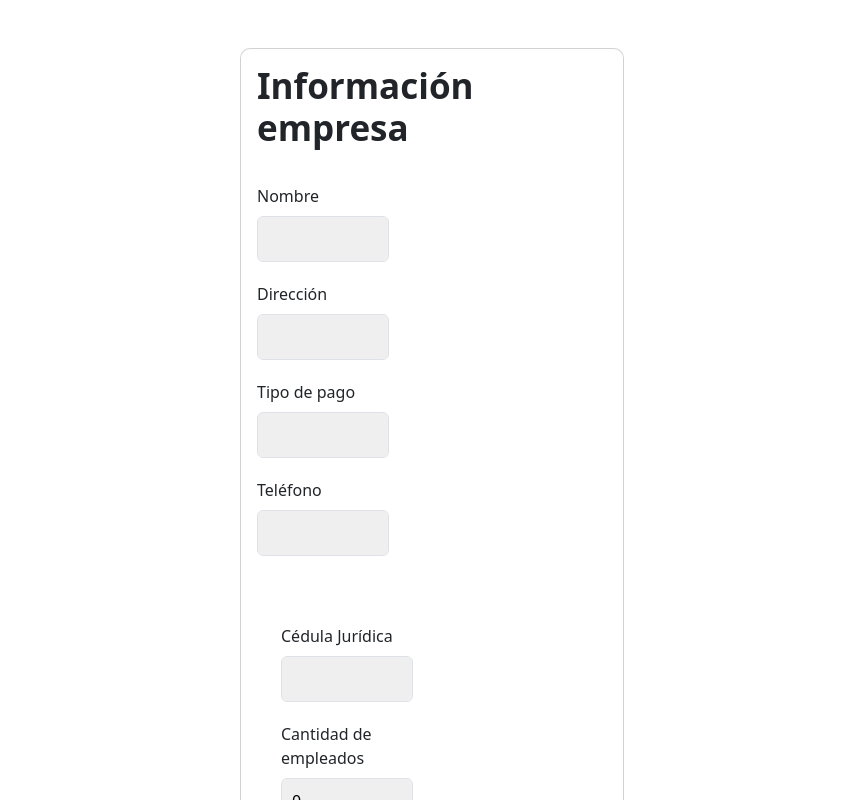
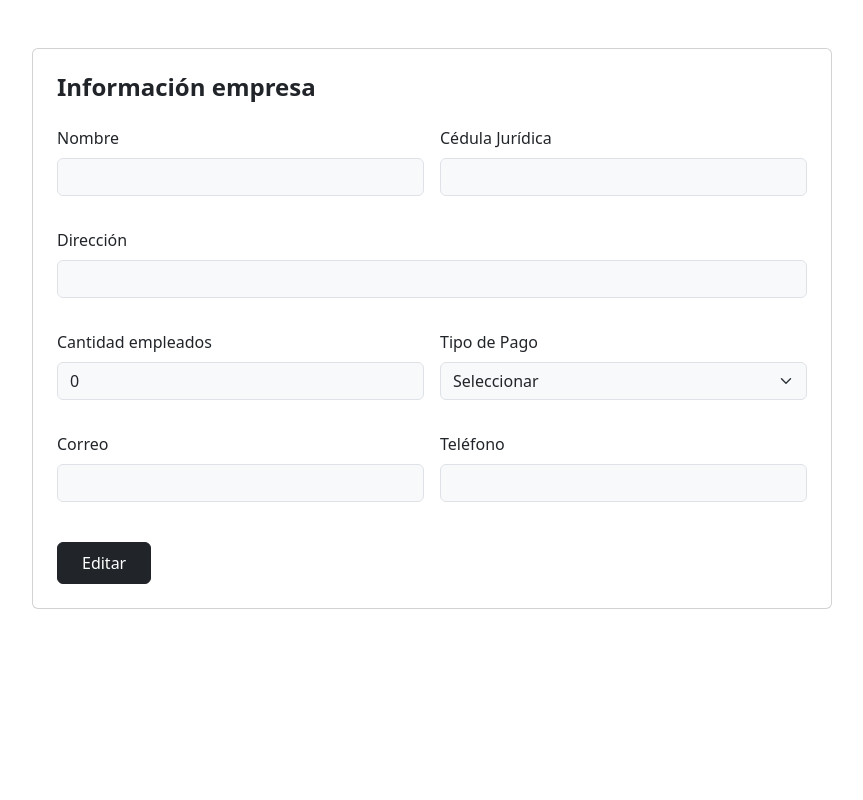
Before and after one commit to luisEChaconC/PI-IngeBases, a Vue app in the folder frontend/: page /view-company-info in a window 1280 px wide. Shown: the top 800 px of the page, without its empty margins (208-1071 px from the left). Built offline with nearby package versions, Linux system fonts and the light colour scheme; no server answers; sample sign-in values are in the browser's storage.

Commit message:
refactor(ViewCompanyInfo): enhance layout and styling for company information display

```diff
--- a/frontend/src/views/ViewCompanyInfo.vue
+++ b/frontend/src/views/ViewCompanyInfo.vue
@@ -1,49 +1,51 @@
 <template>
-    <div class="d-flex justify-content-center align-items-center min-vh-100 my-5">
-      <div class="card w-75">
-        <div class="card-body">
-          <h2 class="card-title">Información empresa</h2>
-          <div class="row gap-5">
-            <!-- Left column elements -->
-            <div class="col-md-5">
-              <div class="mb-3">
-                <label for="name" class="form-label">Nombre</label>
-                <input type="text" class="form-control" id="name" v-model="company.name" disabled />
-              </div>
-              <div class="mb-3">
+    <div class="d-flex justify-content-center align-items-center my-5">
+      <div class="card" style="max-width: 800px; width: 100%;">
+        <div class="card-body p-4">
+          <h4 class="card-title fw-bold mb-4">Información empresa</h4>
+
+          <div class="row g-3">
+            <!-- Primera fila -->
+            <div class="col-md-6 mb-3">
+              <label for="name" class="form-label">Nombre</label>
+              <input type="text" class="form-control" id="name" v-model="company.name" disabled />
+            </div>
+            <div class="col-md-6 mb-3">
+              <label for="legalId" class="form-label">Cédula Jurídica</label>
+              <input type="text" class="form-control" id="legalId" v-model="company.person.legalId" disabled />
+            </div>
+
+            <!-- Fila de dirección -->
+            <div class="col-12 mb-3">
               <label for="address" class="form-label">Dirección</label>
               <input type="text" class="form-control" id="address" :value="fullAddress" disabled/>
             </div>
-              <div class="mb-3">
-                <label for="paymentType" class="form-label">Tipo de pago</label>
-                <input type="email" class="form-control" id="paymentType" v-model="company.paymentType" disabled />
-              </div>
-              <div class="mb-3">
-                <label for="phoneNumber" class="form-label">Teléfono</label>
-                <input type="tel" class="form-control" id="phoneNumber" v-model="company.contact.phoneNumber" disabled />
-              </div>
 
+            <!-- Tercera fila -->
+            <div class="col-md-6 mb-3">
+              <label for="employeesCount" class="form-label">Cantidad empleados</label>
+              <input type="number" class="form-control" id="employeesCount" v-model="company.employeesCount" disabled />
+            </div>
+            <div class="col-md-6 mb-3">
+              <label for="paymentType" class="form-label">Tipo de Pago</label>
+              <select class="form-select" id="paymentType" v-model="company.paymentType" disabled>
+                <option value="" disabled>Seleccionar</option>
+              </select>
             </div>
 
-            <!-- Right column elements  -->
-            <div class="col-md-5 ms-md-4">
-              <div class="mb-3">
-                <label for="legalId" class="form-label">Cédula Jurídica</label>
-                <input type="text" class="form-control" id="legalId" v-model="company.person.legalId" disabled />
-              </div>
-              <div class="mb-3">
-                <label for="employeesCount" class="form-label">Cantidad de empleados</label>
-                <input type="int" class="form-control" id="employeesCount" v-model="company.employeesCount" disabled />
-              </div>
-              <div class="mb-3">
-                <label for="email" class="form-label">Correo</label>
-                <input type="text" class="form-control" id="email" v-model="company.contact.email" disabled />
-              </div>
+            <!-- Cuarta fila -->
+            <div class="col-md-6 mb-3">
+              <label for="email" class="form-label">Correo</label>
+              <input type="email" class="form-control" id="email" v-model="company.contact.email" disabled />
+            </div>
+            <div class="col-md-6 mb-3">
+              <label for="phoneNumber" class="form-label">Teléfono</label>
+              <input type="tel" class="form-control" id="phoneNumber" v-model="company.contact.phoneNumber" disabled />
             </div>
           </div>
 
-          <div class="d-flex justify-content-center mt-3">
-            <button type="button" class="btn btn-dark">Editar</button>
+          <div class="mt-4">
+            <button type="button" class="btn btn-dark px-4">Editar</button>
           </div>
         </div>
       </div>
@@ -120,34 +122,13 @@ export default {
 </script>
 
 <style scoped>
-
-.card {
-  border-radius: 10px;
-  max-width: 30%;
-}
-.card-title {
-  font-size: 35px;
-  font-weight: bold;
-  margin-bottom: 35px;
+.btn-dark {
+  padding: 0.5rem 2rem;
 }
 
-.btn-dark {
-  padding-left: 30px;
-  padding-right: 30px;
-  margin-top: 30px;
-}
-
-.form-control {
-  font-size: 16px;
-  padding: 10px;
-  margin-bottom: 20px;
-}
-
-input[disabled] {
-  width: 100%;
-  background-color: #f0efef;
-  color: #000;
+.form-control:disabled, .form-select:disabled {
+  background-color: #f8f9fa;
+  color: #212529;
   opacity: 1;
 }
-
 </style>
```
